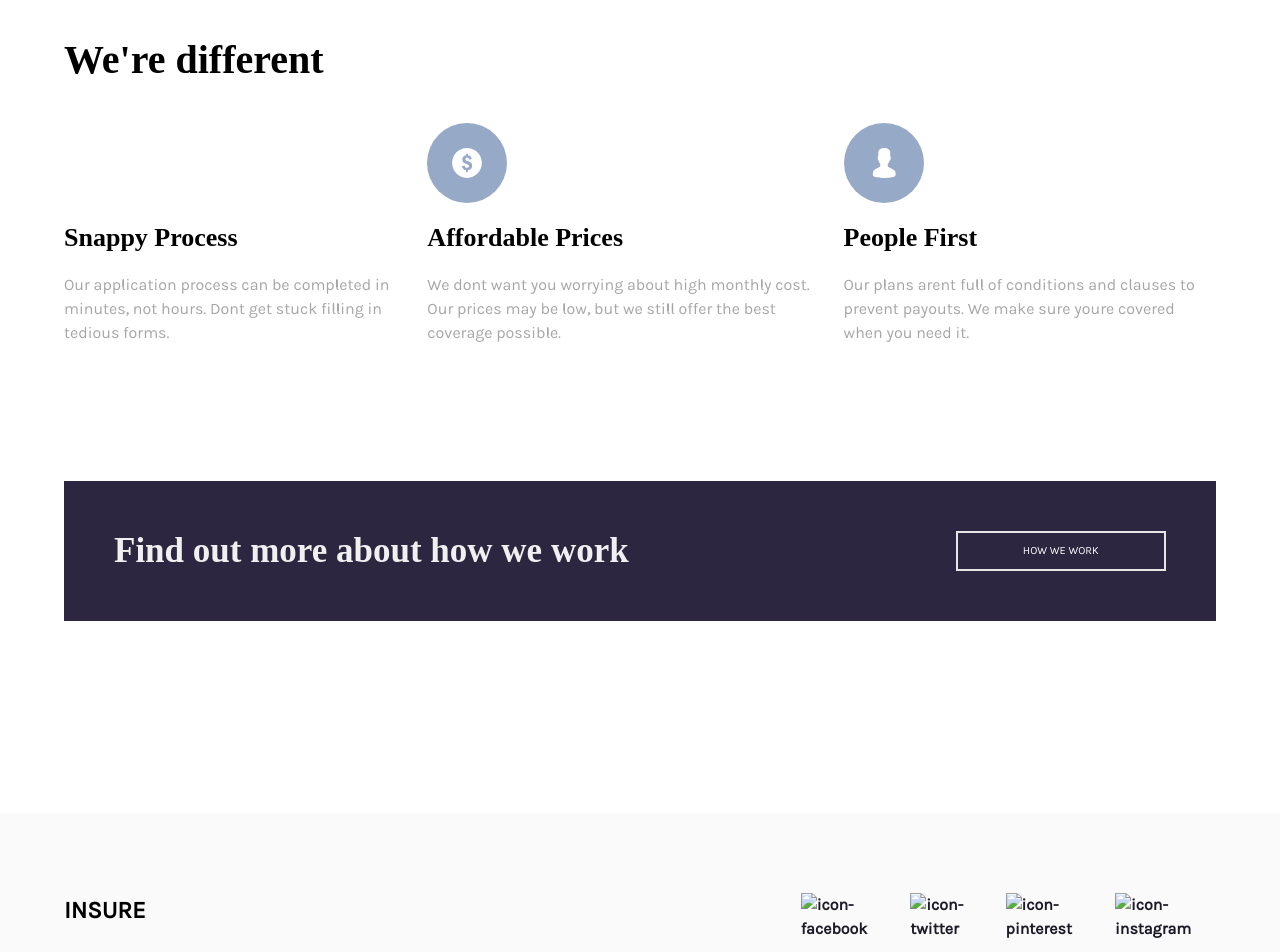
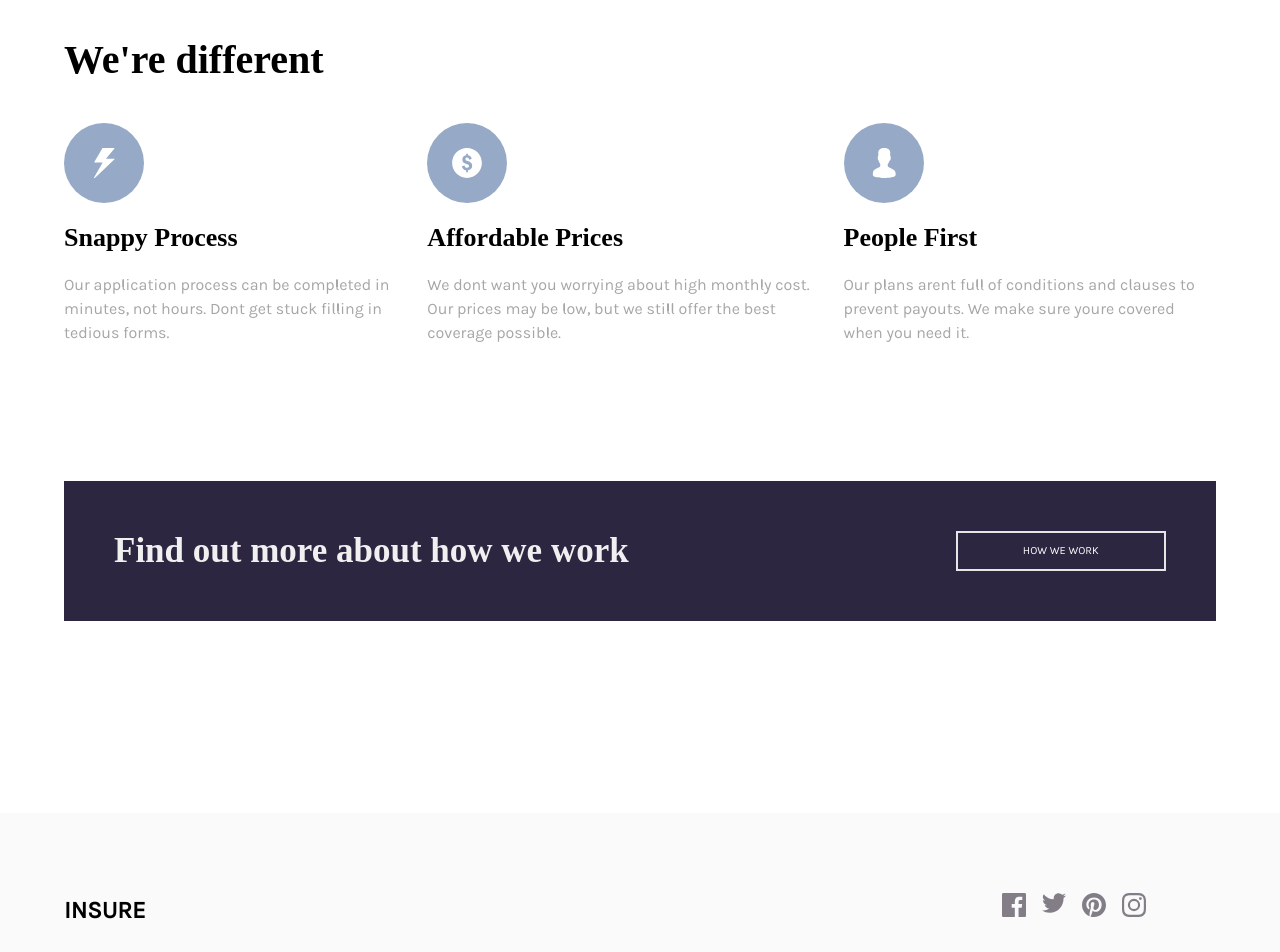
Before and after one commit to Sebachi/FinalSprint2, a plain HTML site: page index.html in a window 1280 px wide. Shown: the part 720-1672 px from the top of the page. Drawn offline with Linux system fonts and the light colour scheme; the site is published under a folder, as on GitHub Pages, so addresses that start at the root find nothing.

Commit message:
PorfinFunciona

```diff
--- a/index.html
+++ b/index.html
@@ -39,7 +39,7 @@
             <h2>We're different</h2>
             <div>
             <article class="article subArticle" id="ar2">
-                <img src="/resources/icon-snappy-process.svg" alt="">
+                <img src="resources/icon-snappy-process.svg" alt="">
                 <h3>Snappy Process</h3>
                 <span>Our application process can be completed in minutes, not hours. Dont get stuck filling in tedious forms.</span>
             </article>
@@ -64,10 +64,10 @@
     <footer>
 
         <ul id="socialmedia"> <h2 id="insureFooter">INSURE</h2>
-       <a href=""><img src="/resources/icon-facebook.svg" alt="icon-facebook"></a>
-       <a href=""><img src="/resources/icon-twitter.svg" alt="icon-twitter"></a>
-       <a href=""><img src="/resources/icon-pinterest.svg" alt="icon-pinterest"></a>
-       <a href=""><img src="/resources/icon-instagram.svg" alt="icon-instagram"></a>
+       <a href=""><img src="resources/icon-facebook.svg" alt="icon-facebook"></a>
+       <a href=""><img src="resources/icon-twitter.svg" alt="icon-twitter"></a>
+       <a href=""><img src="resources/icon-pinterest.svg" alt="icon-pinterest"></a>
+       <a href=""><img src="resources/icon-instagram.svg" alt="icon-instagram"></a>
         </ul>
     <hr>
        <div id="groupLinks">
```
